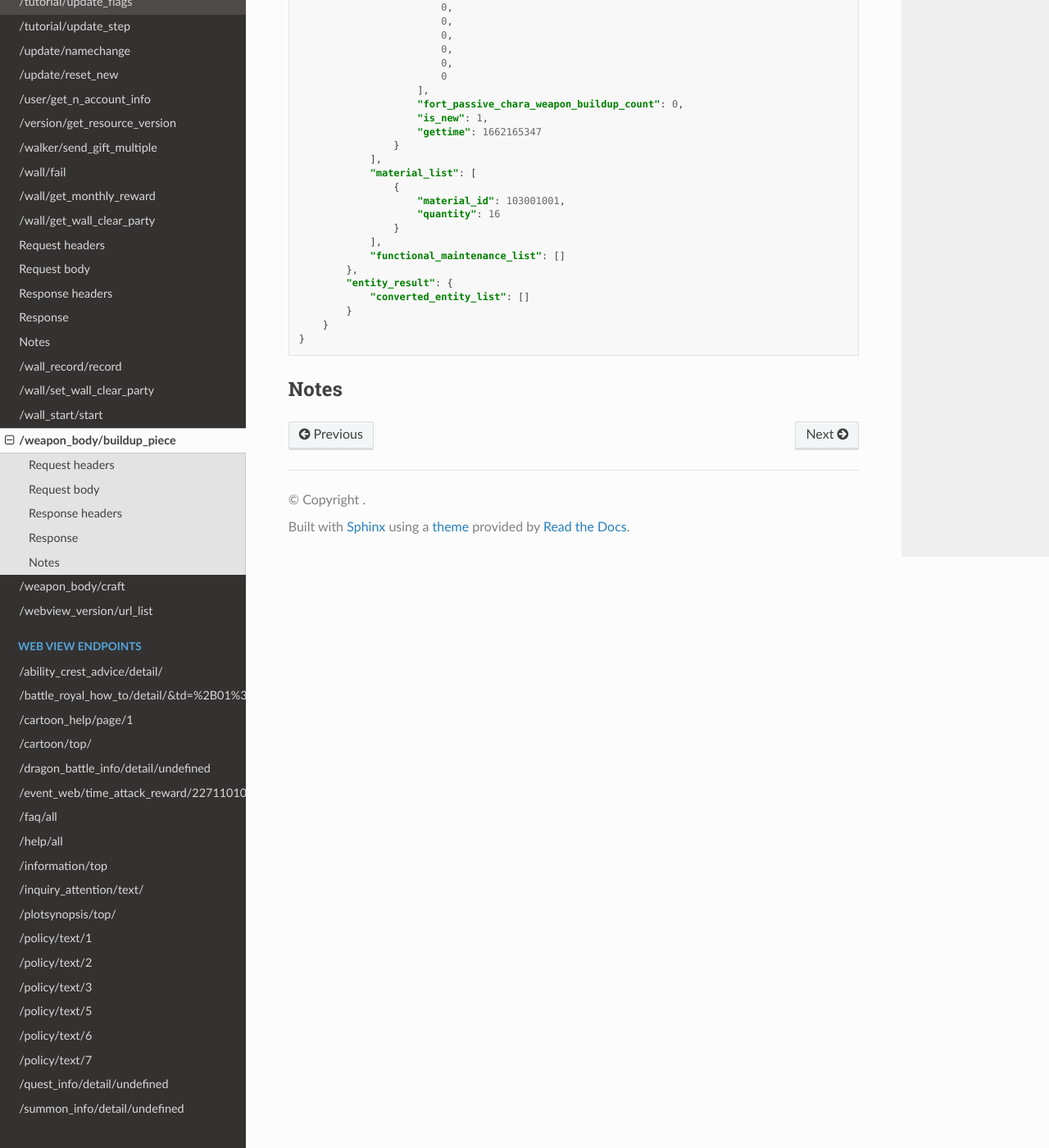
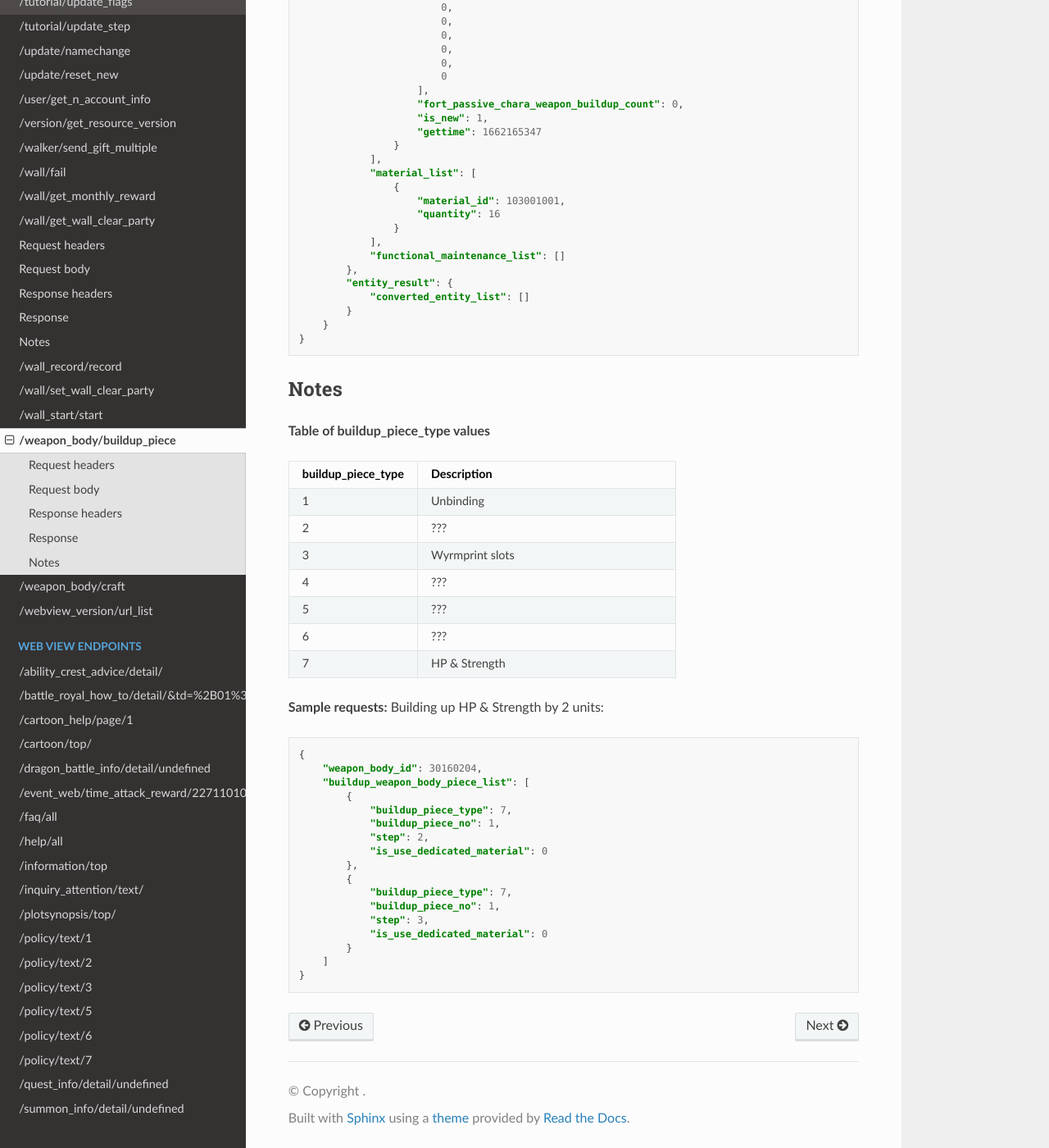
Before and after one commit to SapiensAnatis/dragalia-api-docs, a Sphinx documentation site: the page built from docs/source/dragalia/weapon_body_buildup_piece.rst, in a window 1280 px wide and 1400 px high, scrolled down 1750 px. Shown: the whole window at 82% size. Built offline with Sphinx 7.4.7 and the Read the Docs theme 2.0.0, drawn with Linux system fonts in a browser that asks for light colours.

Commit message:
More weapon body info

```diff
--- a/docs/source/dragalia/weapon_body_buildup_piece.rst
+++ b/docs/source/dragalia/weapon_body_buildup_piece.rst
@@ -124,3 +124,49 @@ Response
 
 Notes
 ------
+
+**Table of buildup_piece_type values**
+
+.. list-table::
+   :widths: 25 50
+   :header-rows: 1
+
+   * - buildup_piece_type
+     - Description
+   * - 1
+     - Unbinding
+   * - 2
+     - ???
+   * - 3
+     - Wyrmprint slots
+   * - 4
+     - ???
+   * - 5
+     - ???
+   * - 6
+     - ???
+   * - 7
+     - HP & Strength
+
+**Sample requests:**
+Building up HP & Strength by 2 units:
+
+.. code-block:: json
+
+    {
+        "weapon_body_id": 30160204,
+        "buildup_weapon_body_piece_list": [
+            {
+                "buildup_piece_type": 7,
+                "buildup_piece_no": 1,
+                "step": 2,
+                "is_use_dedicated_material": 0
+            },
+            {
+                "buildup_piece_type": 7,
+                "buildup_piece_no": 1,
+                "step": 3,
+                "is_use_dedicated_material": 0
+            }
+        ]
+    }
```
